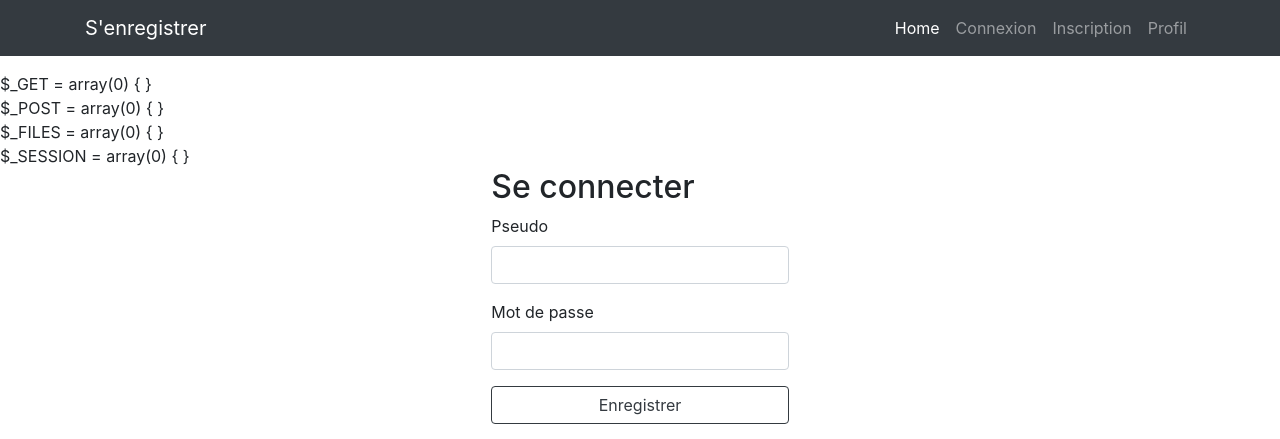
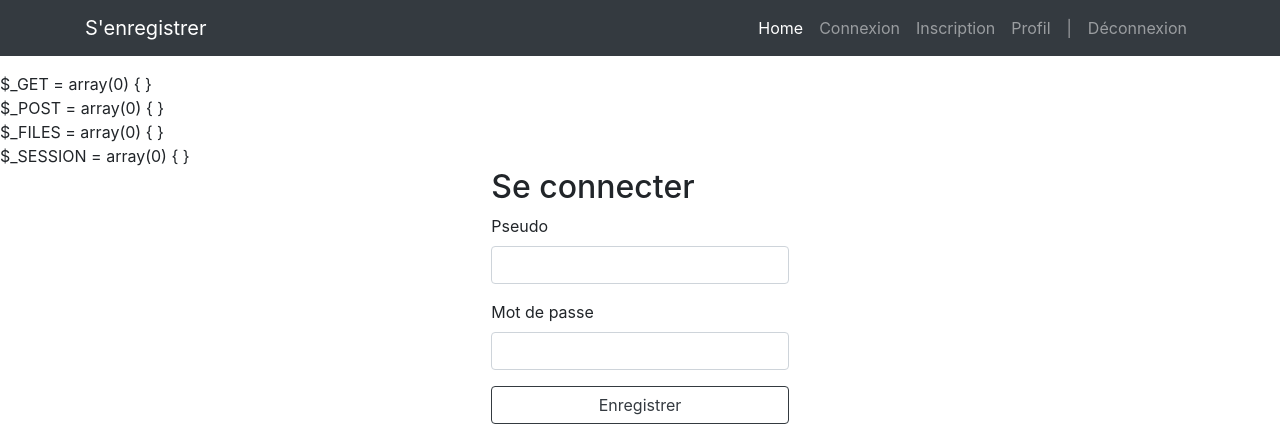
Before and after one commit to Micky92100/projet_switch, a PHP site: page /index.php in a window 1280 px wide. Shown: the top 439 px of the page. Run offline with PHP 8.4, Linux system fonts and the light colour scheme; some libraries are stand-ins or nearby versions.

Commit message:
implemented logout

```diff
--- a/index.php
+++ b/index.php
@@ -32,11 +32,9 @@ if (isset($_GET['action'])) {
             isset($_POST['civilite'])) {
             doSignUp();
         } else {
-            session_destroy();
             getSignUp();
         }
     } else if ($_GET['action'] == 'login') {
-        session_destroy();
         getLogin();
     } else if ($_GET['action'] == 'doLogin') {
         if(
@@ -59,8 +57,16 @@ if (isset($_GET['action'])) {
             searchProducts();
         }
     } else if ($_GET['action'] == 'deconnexion') {
-        session_destroy();
-        listProductsIndex();
+        if (!isset($_SESSION)){
+            session_start();
+        }
+        if (isset($_SESSION)) {
+            session_destroy();
+            header("Location: " . $_SERVER['PHP_SELF']);
+        }
+        getLogin();
+    } else {
+        getLogin();
     }
 } else {
     getLogin();
--- a/view/front-office/loginView.php
+++ b/view/front-office/loginView.php
@@ -2,6 +2,7 @@
 
 <?php ob_start();
 $pseudo = '';
+header('Refresh')
 ?>
 <div class="starter-template">
     <div class="row">
--- a/view/template/template.php
+++ b/view/template/template.php
@@ -72,6 +72,12 @@
                         <a class="nav-link" href="/view/front-office/profileView.php">Profil</a>
                     </li>
                     <?= $backOfficeAdmin ?>
+                    <li class="nav-item">
+                        <a class="nav-link">|</a>
+                    </li>
+                    <li class="nav-item">
+                        <a class="nav-link" href="?action=deconnexion">Déconnexion</a>
+                    </li>
                 </ul>
             </div>
         </div>
```
